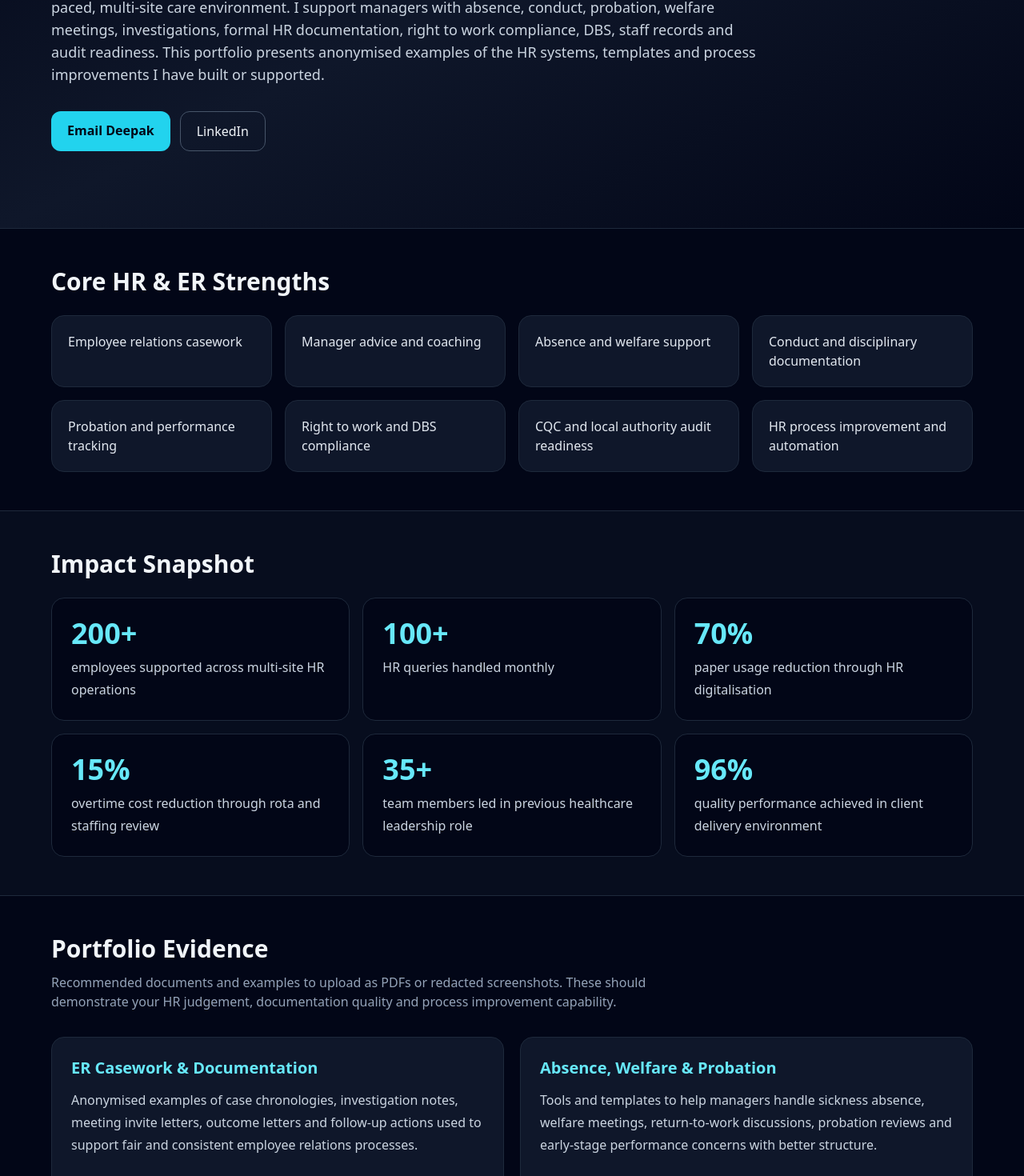
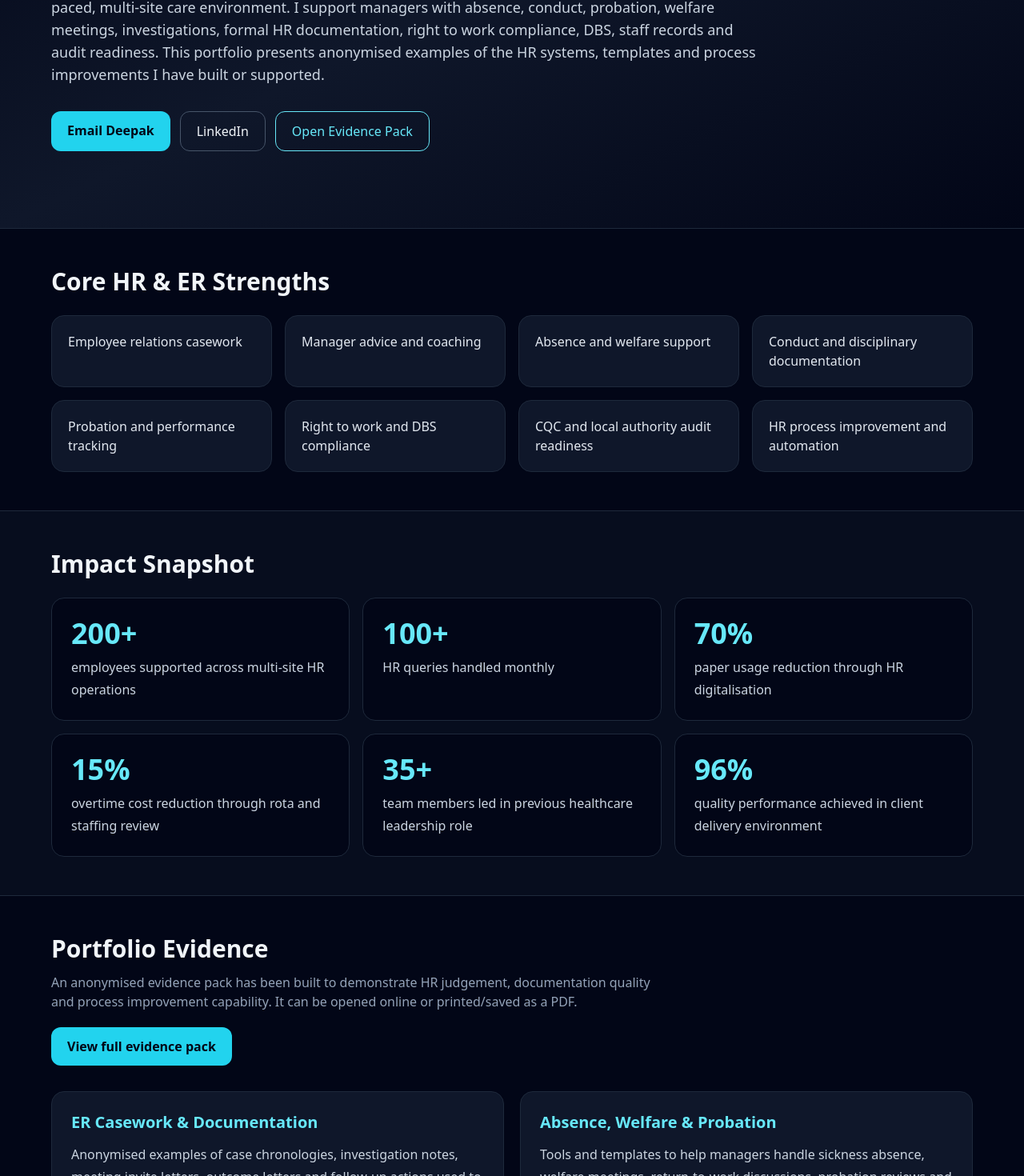
Before and after one commit to Variant1661/CV-Nflix, a Next.js app: page / in a window 1280 px wide. Shown: the part 349-1819 px from the top of the page at 80% size. Built offline with nearby package versions, Linux system fonts and the light colour scheme.

Commit message:
Link portfolio evidence pack from homepage

```diff
--- a/components/DeepflixCV.js
+++ b/components/DeepflixCV.js
@@ -109,6 +109,7 @@ export default function DeepflixCV() {
           <div className="mt-8 flex flex-wrap gap-3">
             <a className="px-5 py-3 rounded-xl bg-cyan-400 text-slate-950 font-semibold hover:bg-cyan-300" href={`mailto:${profile.email}`}>Email Deepak</a>
             <a className="px-5 py-3 rounded-xl border border-slate-600 text-slate-100 hover:border-cyan-300" href={profile.linkedin} target="_blank" rel="noopener noreferrer">LinkedIn</a>
+            <a className="px-5 py-3 rounded-xl border border-cyan-300 text-cyan-300 hover:bg-cyan-300 hover:text-slate-950" href="/evidence/index.html" target="_blank" rel="noopener noreferrer">Open Evidence Pack</a>
           </div>
         </div>
       </section>
@@ -143,7 +144,8 @@ export default function DeepflixCV() {
       <section className="px-6 py-12 border-b border-slate-800">
         <div className="max-w-6xl mx-auto">
           <h2 className="text-2xl md:text-3xl font-bold mb-3">Portfolio Evidence</h2>
-          <p className="text-slate-400 mb-8 max-w-3xl">Recommended documents and examples to upload as PDFs or redacted screenshots. These should demonstrate your HR judgement, documentation quality and process improvement capability.</p>
+          <p className="text-slate-400 mb-5 max-w-3xl">An anonymised evidence pack has been built to demonstrate HR judgement, documentation quality and process improvement capability. It can be opened online or printed/saved as a PDF.</p>
+          <a className="inline-block mb-8 px-5 py-3 rounded-xl bg-cyan-400 text-slate-950 font-semibold hover:bg-cyan-300" href="/evidence/index.html" target="_blank" rel="noopener noreferrer">View full evidence pack</a>
           <div className="grid grid-cols-1 md:grid-cols-2 gap-5">
             {evidence.map((section) => (
               <article key={section.title} className="rounded-2xl bg-slate-900 border border-slate-800 p-6">
```
